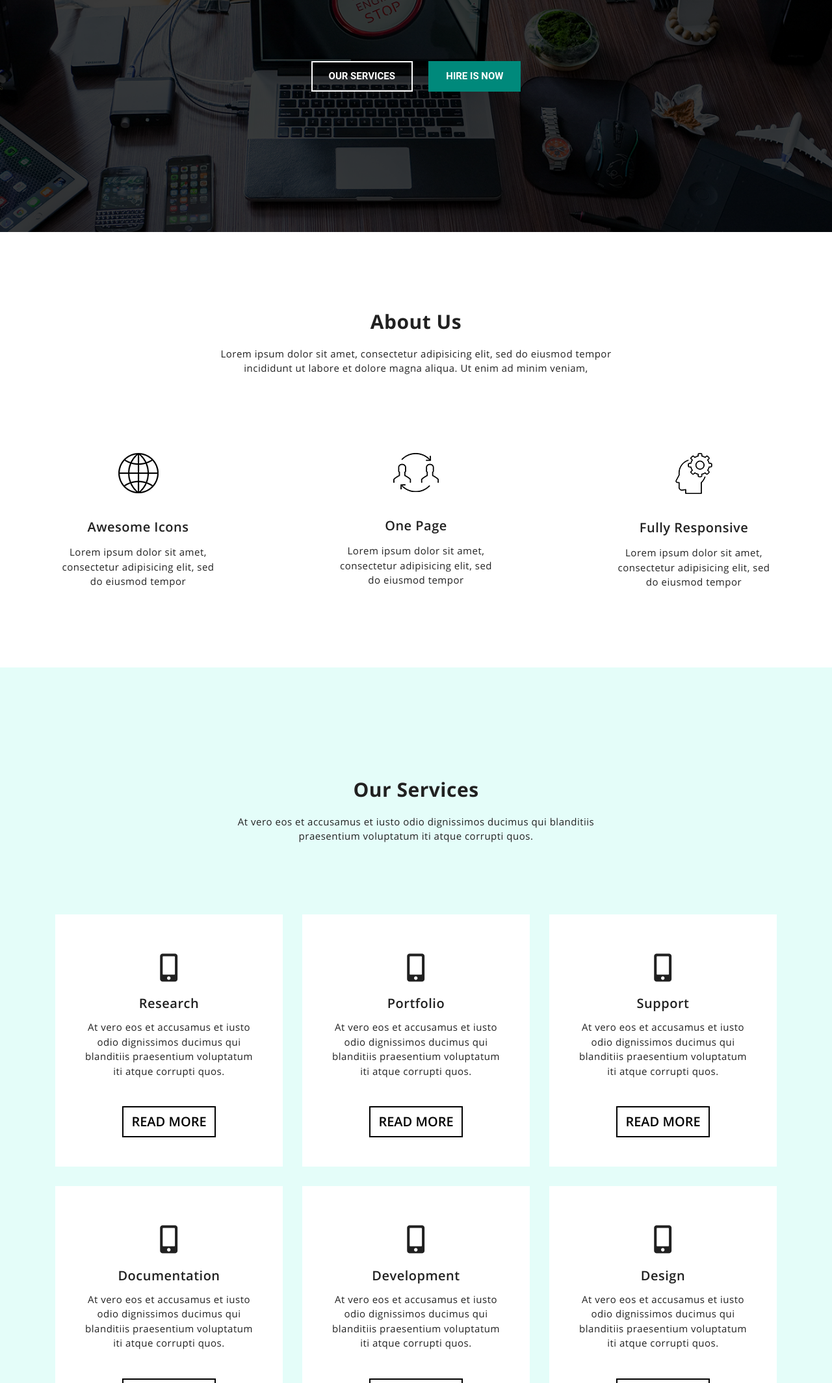
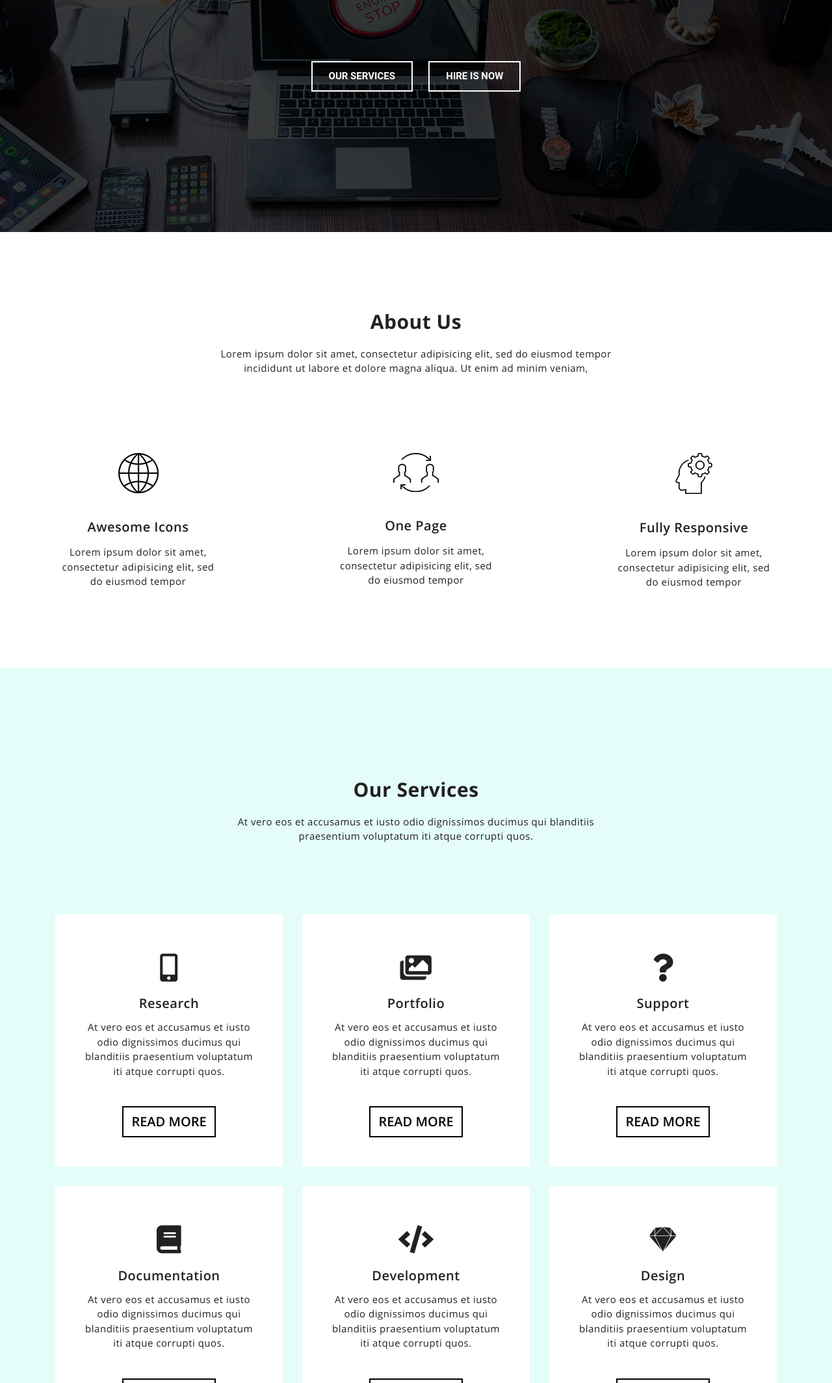
Before and after one commit to f1na1ik/TlayoutGulp, a website: page app/index.html in a window 1280 px wide. Shown: the part 413-2541 px from the top of the page at 65% size. Drawn offline with Linux system fonts and the light colour scheme.

Commit message:
fix button, add icons (services)

```diff
--- a/app/index.html
+++ b/app/index.html
@@ -38,8 +38,8 @@
                     <div class="co1-x1-12">
                         <h1 class="header__title">Web development project</h1>
                         <p class="header__text">Very suitable to support all web development projects</p>
-                        <button class="button button_empty">OUR SERVICES</button>
-                        <button class="button button_full">HIRE IS NOW</button>
+                        <button class="button">OUR SERVICES</button>
+                        <button class="button">HIRE IS NOW</button>
                     </div>
                 </div>
             </div>
@@ -90,7 +90,7 @@
                 </div>
                 <div class="col-xl-4">
                     <div class="services__our-card">
-                        <i class="fas fa-mobile-alt icon"></i>
+                        <i class="fas fa-images icon"></i>
                         <h3 class="services_h3">Portfolio</h3>
                         <p>At vero eos et accusamus et iusto odio dignissimos ducimus qui blanditiis praesentium voluptatum iti atque corrupti quos.</p>
                         <button class="services_button">Read more</button>
@@ -98,7 +98,7 @@
                 </div>
                 <div class="col-xl-4">
                     <div class="services__our-card">
-                        <i class="fas fa-mobile-alt icon"></i>
+                        <i class="fas fa-question icon"></i>
                         <h3 class="services_h3">Support</h3>
                         <p>At vero eos et accusamus et iusto odio dignissimos ducimus qui blanditiis praesentium voluptatum iti atque corrupti quos.</p>
                         <button class="services_button">Read more</button>
@@ -106,7 +106,7 @@
                 </div>
                 <div class="col-xl-4">
                     <div class="services__our-card">
-                        <i class="fas fa-mobile-alt icon"></i>
+                        <i class="fas fa-book icon"></i>
                         <h3 class="services_h3">Documentation</h3>
                         <p>At vero eos et accusamus et iusto odio dignissimos ducimus qui blanditiis praesentium voluptatum iti atque corrupti quos.</p>
                         <button class="services_button">Read more</button>
@@ -114,7 +114,7 @@
                 </div>
                 <div class="col-xl-4">
                     <div class="services__our-card">
-                        <i class="fas fa-mobile-alt icon"></i>
+                        <i class="fas fa-code icon"></i>
                         <h3 class="services_h3">Development</h3>
                         <p>At vero eos et accusamus et iusto odio dignissimos ducimus qui blanditiis praesentium voluptatum iti atque corrupti quos.</p>
                         <button class="services_button">Read more</button>
@@ -122,7 +122,7 @@
                 </div>
                 <div class="col-xl-4">
                     <div class="services__our-card">
-                        <i class="fas fa-mobile-alt icon"></i>
+                        <i class="fab fa-sketch icon"></i>
                         <h3 class="services_h3">Design</h3>
                         <p>At vero eos et accusamus et iusto odio dignissimos ducimus qui blanditiis praesentium voluptatum iti atque corrupti quos.</p>
                         <button class="services_button">Read more</button>
--- a/app/sass/style.sass
+++ b/app/sass/style.sass
@@ -66,16 +66,11 @@ h1,h2,h3,h4,h5,h6,p
   padding: 10px 25px
   margin: 0 10px
   transition: .4s
-  &_empty
-    background: transparent
-    border: 2px solid white
-    &:hover
-      background-color: #0f6674
-  &_full
+  background: transparent
+  border: 2px solid white
+  &:hover
     background-color: #00897b
     border: 2px solid #00897b
-    &:hover
-      background-color: #0f6674
 //------------------------ABOUT US-----------------------------------------
 .about
   background-color: #fff
```
Also changed, not shown: app/css/style.css, app/css/style.min.css.
